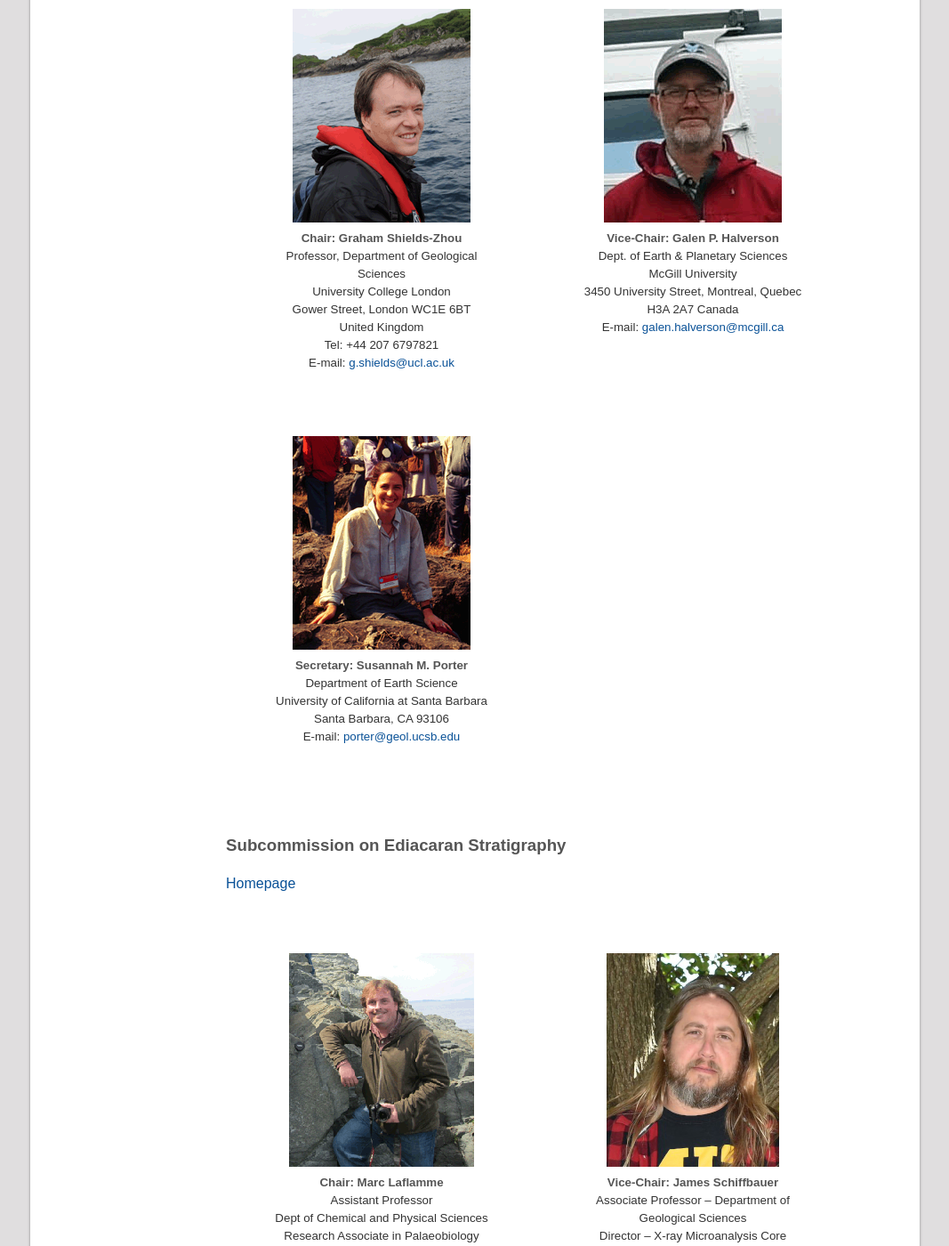
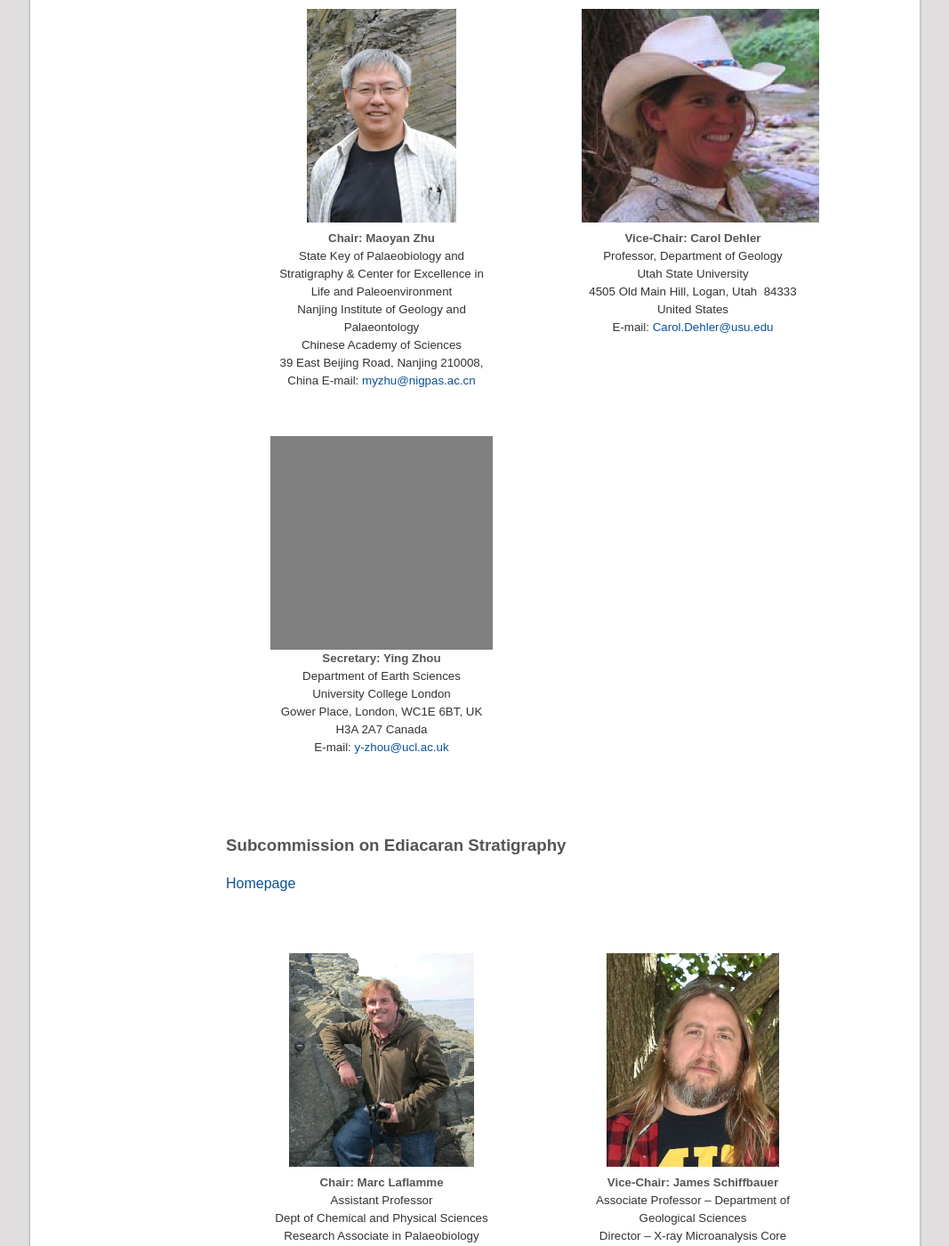
Before and after one commit to i-c-stratigraphy/i-c-stratigraphy.github.io, a Jekyll site: the page built from pages/subcommissions.md, in a window 1280 px wide and 1400 px high, scrolled down 2155 px. Shown: the whole window at 89% size, without its empty margins (106-1173 px from the left). Built offline with Jekyll 4.4.1, drawn with Linux system fonts in a browser that asks for light colours; some of the changed text lies outside the part shown.

Commit message:
update subcomm Cryogeninan - photo Zhou missing

```diff
--- a/pages/subcommissions.md
+++ b/pages/subcommissions.md
@@ -72,38 +72,38 @@ The seventeen subject subcommissions of ICS are:
 ### <a id="cryogenian"></a>Subcommission on Cryogenian Stratigraphy
 [Homepage](http://www.episodes.org/index.php/epi/article/view/89231)
 <div class="person">
-    <img src="/images/person-zhou.gif" alt="" />
-    <h4>Chair: Graham Shields-Zhou</h4>
+    <img src="/images/person-zhu.jpg" alt="" />
+    <h4>Chair: Maoyan Zhu</h4>
     <p>
-        Professor, Department of Geological Sciences<br />
-        University College London<br />
-        Gower Street, London WC1E 6BT<br />
-        United Kingdom<br />
-        Tel: +44 207 6797821<br />
-        E-mail: <a href="mailto:g.shields@ucl.ac.uk">g.shields@ucl.ac.uk</a>
+        State Key of Palaeobiology and Stratigraphy & Center for Excellence in Life and Paleoenvironment<br />
+        Nanjing Institute of Geology and Palaeontology<br />
+        Chinese Academy of Sciences<br />
+        39 East Beijing Road, Nanjing 210008, China
+        E-mail: <a href="mailto:myzhu@nigpas.ac.cn">myzhu@nigpas.ac.cn</a>
     </p>
 </div>
 
 <div class="person">
-    <img src="/images/person-halverson.gif" alt="" />
-    <h4>Vice-Chair: Galen P. Halverson</h4>
+    <img src="/images/person-dehler.jpg" alt="" />
+    <h4>Vice-Chair: Carol Dehler</h4>
     <p>
-        Dept. of Earth & Planetary Sciences<br />
-        McGill University<br />
-        3450 University Street, Montreal, Quebec<br />
-        H3A 2A7 Canada<br />
-        E-mail: <a href="mailto:galen.halverson@mcgill.ca">galen.halverson@mcgill.ca</a>
+        Professor, Department of Geology<br />
+        Utah State University<br />
+        4505 Old Main Hill, Logan, Utah  84333<br />
+        United States<br />
+        E-mail: <a href="mailto:Carol.Dehler@usu.edu">Carol.Dehler@usu.edu</a>
     </p>
 </div>
 
 <div class="person">
-    <img src="/images/person-porter.gif" alt="" />
-    <h4>Secretary: Susannah M. Porter</h4>
+    <div style="height:240px; background-color: grey;"></div>
+    <h4>Secretary: Ying Zhou</h4>
     <p>
-        Department of Earth Science<br />
-        University of California at Santa Barbara<br />
-        Santa Barbara, CA 93106<br />
-        E-mail: <a href="mailto:porter@geol.ucsb.edu">porter@geol.ucsb.edu</a>
+        Department of Earth Sciences<br />
+        University College London<br />
+        Gower Place, London, WC1E 6BT, UK<br />
+        H3A 2A7 Canada<br />
+        E-mail: <a href="mailto:y-zhou@ucl.ac.uk">y-zhou@ucl.ac.uk</a>
     </p>
 </div>
 
@@ -168,12 +168,12 @@ The seventeen subject subcommissions of ICS are:
 
 <div class="person">
     <img src="/images/person-zhu.jpg" alt="" />
-    <h4>Vice-Chair: Zhu Maoyan</h4>
+    <h4>Vice-Chair: Maoyan Zhu</h4>
     <p>
         State Key of Palaeobiology and Stratigraphy & Center for Excellence in Life and Paleoenvironment<br />
         Nanjing Institute of Geology and Palaeontology<br />
         Chinese Academy of Sciences<br />
-        Nanjing 210008, China
+        39 East Beijing Road, Nanjing 210008, China
         E-mail: <a href="mailto:myzhu@nigpas.ac.cn">myzhu@nigpas.ac.cn</a>
     </p>
 </div>
```
Also changed, not shown: images/person-dehler.jpg (added).
